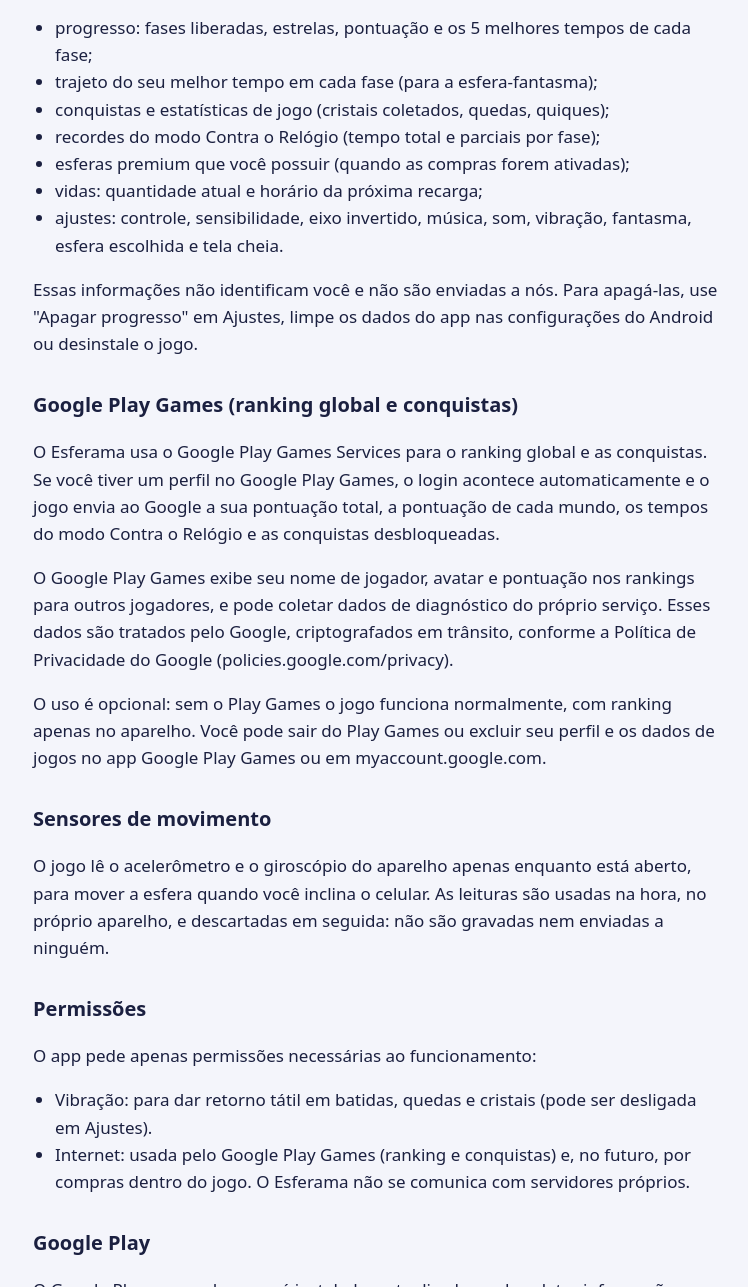
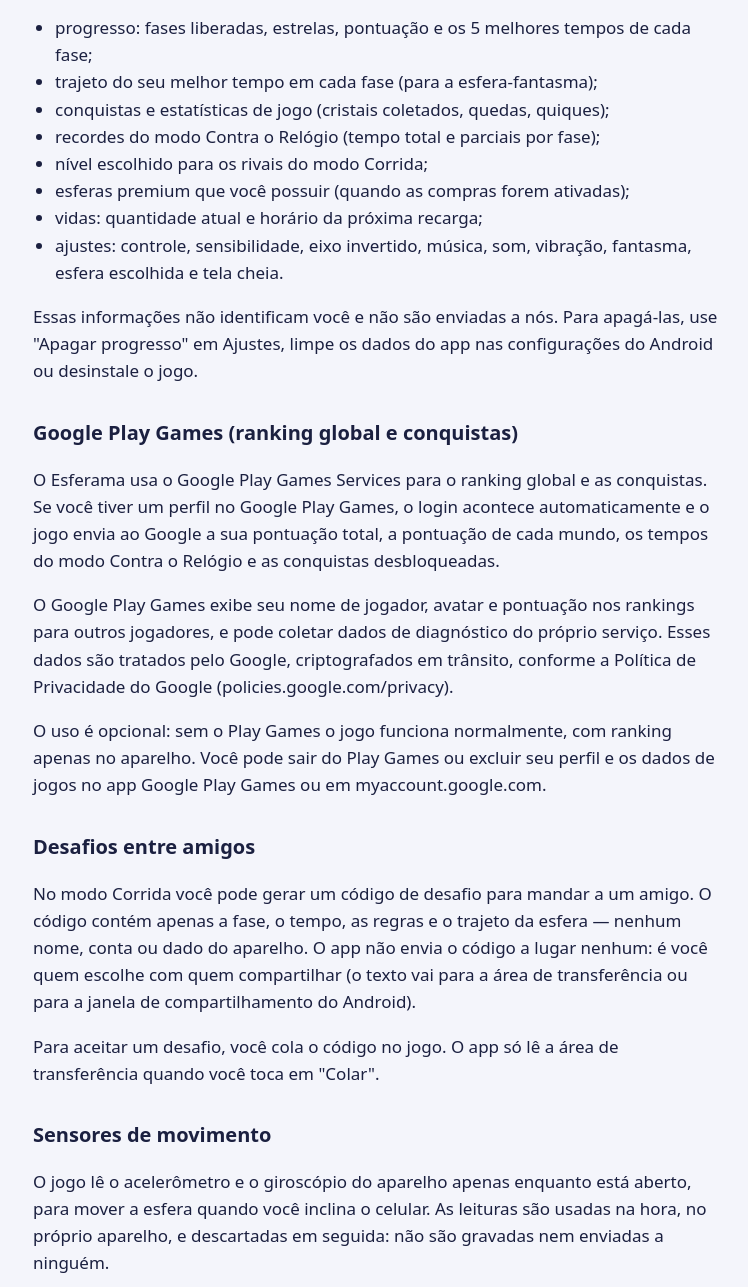
Before and after one commit to brunotravassos93/esferama-site, a plain HTML site: page privacidade.html in a window 1280 px wide. Shown: the part 642-1929 px from the top of the page, without its empty margins (263-1011 px from the left). Drawn offline with Linux system fonts and the light colour scheme.

Commit message:
Atualiza o site do Esferama

```diff
--- a/privacidade.html
+++ b/privacidade.html
@@ -56,6 +56,7 @@ footer { margin-top: 40px; padding-top: 16px; border-top: 1px solid var(--line);
   <li>trajeto do seu melhor tempo em cada fase (para a esfera-fantasma);</li>
   <li>conquistas e estatísticas de jogo (cristais coletados, quedas, quiques);</li>
   <li>recordes do modo Contra o Relógio (tempo total e parciais por fase);</li>
+  <li>nível escolhido para os rivais do modo Corrida;</li>
   <li>esferas premium que você possuir (quando as compras forem ativadas);</li>
   <li>vidas: quantidade atual e horário da próxima recarga;</li>
   <li>ajustes: controle, sensibilidade, eixo invertido, música, som, vibração, fantasma, esfera escolhida e tela cheia.</li>
@@ -65,6 +66,11 @@ footer { margin-top: 40px; padding-top: 16px; border-top: 1px solid var(--line);
 <p>O Esferama usa o Google Play Games Services para o ranking global e as conquistas. Se você tiver um perfil no Google Play Games, o login acontece automaticamente e o jogo envia ao Google a sua pontuação total, a pontuação de cada mundo, os tempos do modo Contra o Relógio e as conquistas desbloqueadas.</p>
 <p>O Google Play Games exibe seu nome de jogador, avatar e pontuação nos rankings para outros jogadores, e pode coletar dados de diagnóstico do próprio serviço. Esses dados são tratados pelo Google, criptografados em trânsito, conforme a Política de Privacidade do Google (policies.google.com/privacy).</p>
 <p>O uso é opcional: sem o Play Games o jogo funciona normalmente, com ranking apenas no aparelho. Você pode sair do Play Games ou excluir seu perfil e os dados de jogos no app Google Play Games ou em myaccount.google.com.</p>
+
+
+<h2>Desafios entre amigos</h2>
+<p>No modo Corrida você pode gerar um código de desafio para mandar a um amigo. O código contém apenas a fase, o tempo, as regras e o trajeto da esfera — nenhum nome, conta ou dado do aparelho. O app não envia o código a lugar nenhum: é você quem escolhe com quem compartilhar (o texto vai para a área de transferência ou para a janela de compartilhamento do Android).</p>
+<p>Para aceitar um desafio, você cola o código no jogo. O app só lê a área de transferência quando você toca em &quot;Colar&quot;.</p>
 
 
 <h2>Sensores de movimento</h2>
```
